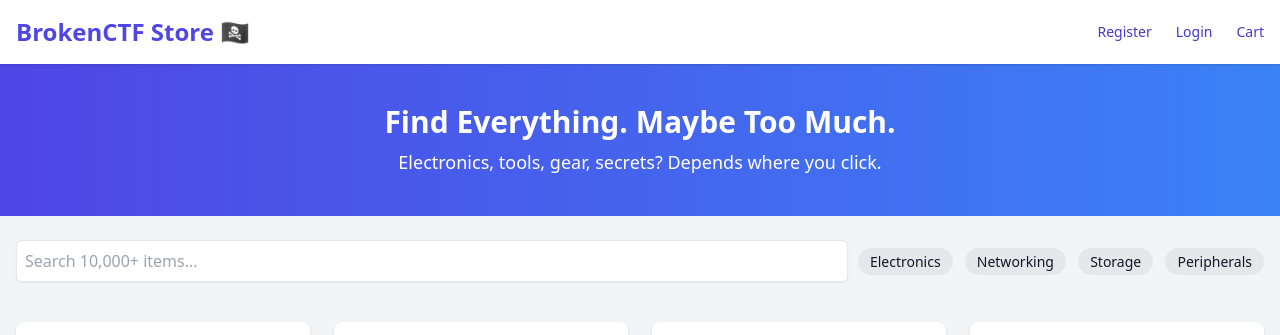
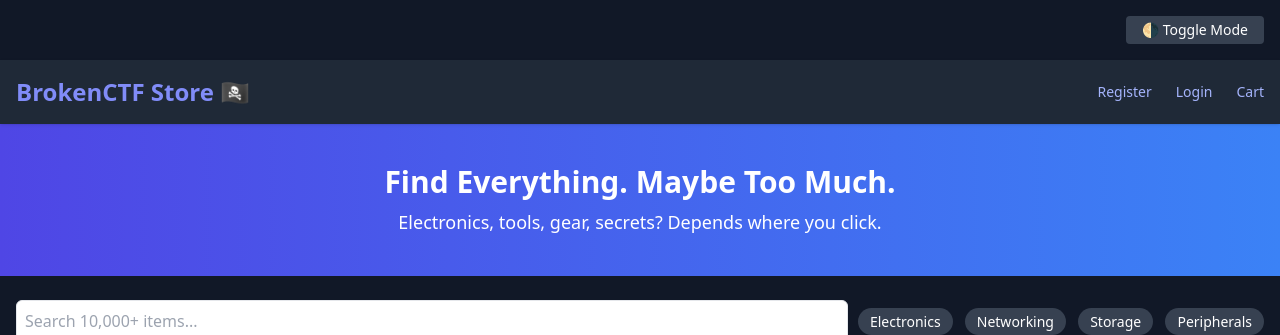
Before and after one commit to LOCOtac/cyber-scavenger-hunt, a Flask app: page / in a window 1280 px wide. Shown: the top 335 px of the page. Run offline with Flask 3, Linux system fonts and the light colour scheme; some libraries are stand-ins or nearby versions.

Commit message:
homepage updated

```diff
--- a/templates/storefront.html
+++ b/templates/storefront.html
@@ -1,5 +1,5 @@
 <!DOCTYPE html>
-<html lang="en">
+<html lang="en" class="dark">
 <head>
   <meta charset="UTF-8">
   <title>🛒 BrokenCTF — Cyber Scavenger Hunt</title>
@@ -23,21 +23,29 @@
     }
   </script>
 </head>
-<body class="bg-gray-100 text-gray-900 font-sans">
+<body class="bg-gray-100 dark:bg-gray-900 text-gray-900 dark:text-white font-sans">
 
-<!-- 🧭 Navbar -->
-<header class="bg-white shadow sticky top-0 z-50">
+<!-- 🌗 Dark Mode Toggle -->
+<div class="flex justify-end p-4">
+  <button onclick="document.documentElement.classList.toggle('dark')"
+    class="bg-gray-300 dark:bg-gray-700 text-black dark:text-white px-4 py-1 rounded text-sm">
+    🌗 Toggle Mode
+  </button>
+</div>
+
+<!-- 👮️‍♂️ Navbar -->
+<header class="bg-white dark:bg-gray-800 shadow sticky top-0 z-50">
   <div class="max-w-7xl mx-auto px-4 py-4 flex justify-between items-center">
-    <h1 class="text-2xl font-bold text-indigo-600">BrokenCTF Store 🏴‍☠️</h1>
+    <h1 class="text-2xl font-bold text-indigo-600 dark:text-indigo-400">BrokenCTF Store 🏴‍☠️</h1>
     <div class="flex space-x-6 text-sm">
-      <a href="/register" class="text-indigo-700 hover:underline">Register</a>
-      <a href="/auth/login" class="text-indigo-700 hover:underline">Login</a>
-      <a href="/cart" class="text-indigo-700 hover:underline">Cart</a>
+      <a href="/register" class="text-indigo-700 dark:text-indigo-300 hover:underline">Register</a>
+      <a href="/auth/login" class="text-indigo-700 dark:text-indigo-300 hover:underline">Login</a>
+      <a href="/cart" class="text-indigo-700 dark:text-indigo-300 hover:underline">Cart</a>
     </div>
   </div>
 </header>
 
-<!-- 🎯 Hero -->
+<!-- 🌟 Hero -->
 <div class="bg-gradient-to-r from-indigo-600 to-blue-500 text-white py-10 text-center">
   <h2 class="text-3xl font-bold">Find Everything. Maybe Too Much.</h2>
   <p class="text-lg mt-2">Electronics, tools, gear, secrets? Depends where you click.</p>
@@ -47,12 +55,16 @@
 <div class="max-w-7xl mx-auto px-4 py-6 flex flex-col sm:flex-row justify-between items-center">
   <input type="text" placeholder="Search 10,000+ items..." class="w-full sm:w-2/3 border p-2 rounded-md shadow-sm mb-4 sm:mb-0">
   <div class="space-x-2">
-    <span class="px-3 py-1 bg-gray-200 text-sm rounded-full">Electronics</span>
-    <span class="px-3 py-1 bg-gray-200 text-sm rounded-full">Networking</span>
-    <span class="px-3 py-1 bg-gray-200 text-sm rounded-full">Storage</span>
-    <span class="px-3 py-1 bg-gray-200 text-sm rounded-full">Peripherals</span>
+    <span class="px-3 py-1 bg-gray-200 dark:bg-gray-700 text-sm rounded-full">Electronics</span>
+    <span class="px-3 py-1 bg-gray-200 dark:bg-gray-700 text-sm rounded-full">Networking</span>
+    <span class="px-3 py-1 bg-gray-200 dark:bg-gray-700 text-sm rounded-full">Storage</span>
+    <span class="px-3 py-1 bg-gray-200 dark:bg-gray-700 text-sm rounded-full">Peripherals</span>
   </div>
 </div>
+
+<!-- 🛍️ Product Grid -->
+<section class="max-w-7xl mx-auto px-4 py-4 grid grid-cols-1 sm:grid-cols-2 md:grid-cols-3 lg:grid-cols-4 gap-6">
+
 
 <!-- 🛒 Product Grid -->
 <section class="max-w-7xl mx-auto px-4 py-4 grid grid-cols-1 sm:grid-cols-2 md:grid-cols-3 lg:grid-cols-4 gap-6">
```
Lines whose indentation alone changed are shown as unchanged.
